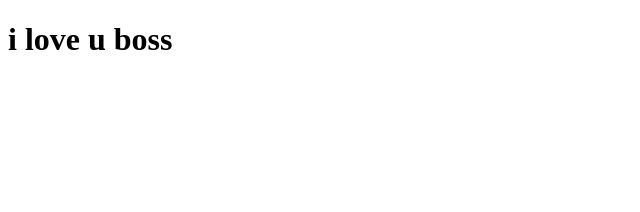
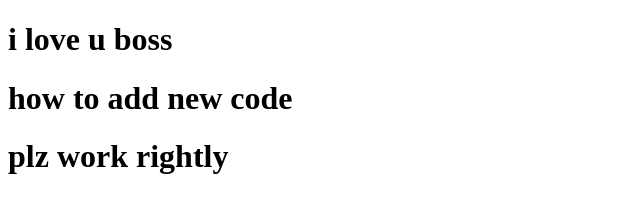
Before and after one commit to mamondots/demo, a plain HTML site: page index.html in a window 1280 px wide. Shown: the whole page, without its empty margins (0-640 px from the left). Drawn offline with Linux system fonts and the light colour scheme.

Commit message:
add new code

```diff
--- a/index.html
+++ b/index.html
@@ -8,5 +8,7 @@
 </head>
 <body>
     <h1>i love u boss</h1>
+    <h1>how to add new code</h1>
+    <h1>plz work rightly</h1>
 </body>
 </html>
```
